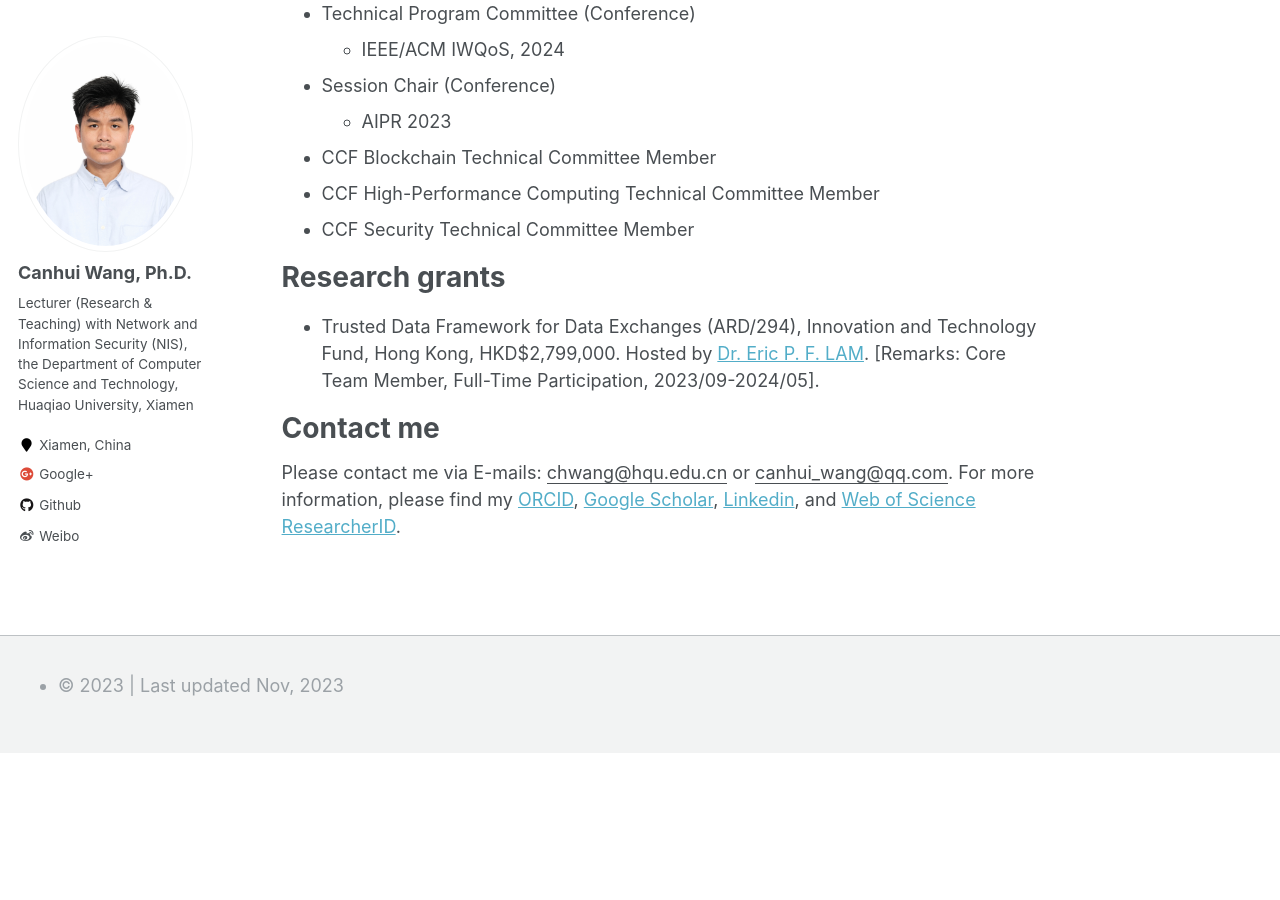
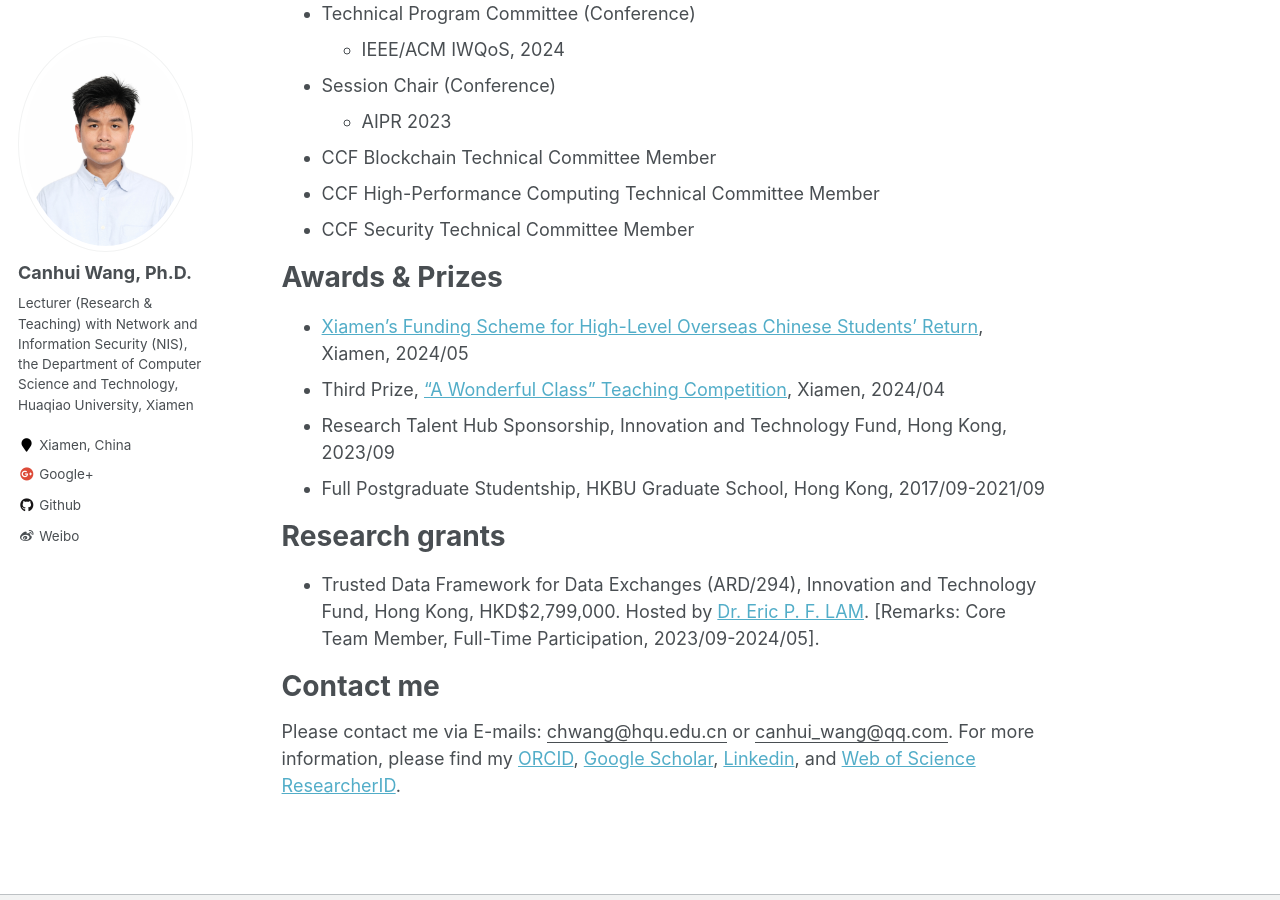
Before and after one commit to Canhui/canhui.github.io, a Jekyll site: the page built from _pages/about.md, in a window 1280 px wide and 900 px high, scrolled down 1692 px. Built offline with Jekyll 4.4.1, drawn with Linux system fonts in a browser that asks for light colours; before the commit the page ends 2445 px from its top, so only the background shows below that.

Commit message:
Update about.md

```diff
--- a/_pages/about.md
+++ b/_pages/about.md
@@ -109,6 +109,13 @@ Many people use a git client to create files on their local computer and then pu
 Example: editing a markdown file for a talk
 ![Editing a markdown file for a talk](/images/editing-talk.png) For more info -->
 
+Awards & Prizes
+======
+* [Xiamen's Funding Scheme for High-Level Overseas Chinese Students' Return](http://hrss.xm.gov.cn), Xiamen, 2024/05
+* Third Prize, ["A Wonderful Class" Teaching Competition](https://jsfz.hqu.edu.cn/info/1035/5114.htm), Xiamen, 2024/04
+* Research Talent Hub Sponsorship, Innovation and Technology Fund, Hong Kong, 2023/09
+* Full Postgraduate Studentship, HKBU Graduate School, Hong Kong, 2017/09-2021/09
+
 Research grants
 ======
 * Trusted Data Framework for Data Exchanges (ARD/294), Innovation and Technology Fund, Hong Kong, HKD\$2,799,000. Hosted by [Dr. Eric P. F. LAM](https://www.linkedin.com/in/peifunglam2/). \[Remarks: Core Team Member, Full-Time Participation, 2023/09-2024/05\].
```
